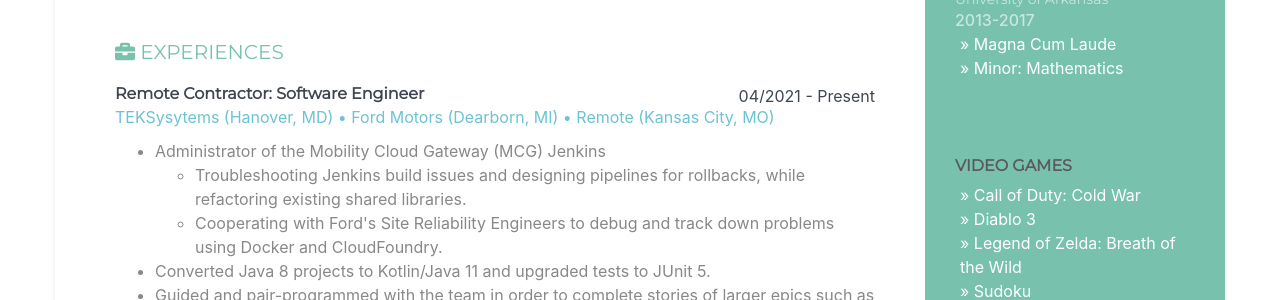
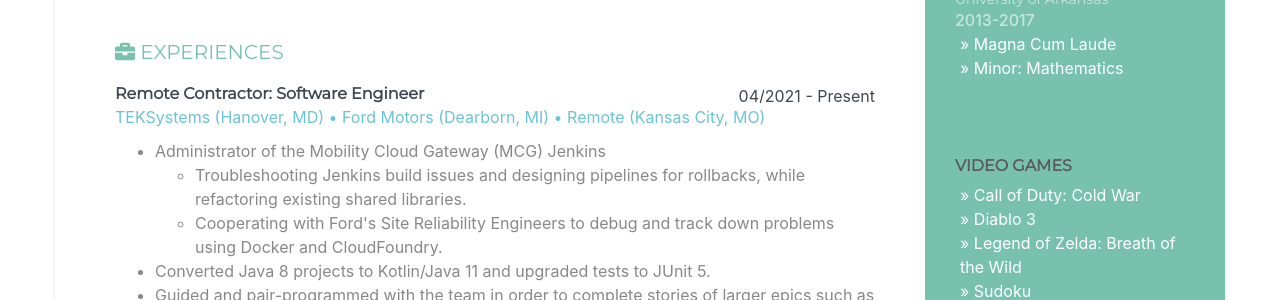
Before and after one commit to ThyRex3/thyrex3.github.io, a Jekyll site: the page built from _pages/resume.html, in a window 1280 px wide and 900 px high, scrolled down 604 px. Shown: the part 153-453 px from the top of the window. Built offline with Jekyll 4.4.1, drawn with Linux system fonts in a browser that asks for light colours; nearby versions of some CDN libraries.

Commit message:
Update resume.html

```diff
--- a/_pages/resume.html
+++ b/_pages/resume.html
@@ -158,7 +158,7 @@ permalink: /resume.html
                             <h3 class="job-title"><b>Remote Contractor: Software Engineer</b></h3>
                             <div class="time">04/2021 - Present</div>
                         </div><!--//upper-row-->
-                        <div class="company">TEKSysytems (Hanover, MD) • Ford Motors (Dearborn, MI) • Remote (Kansas City, MO)</div>
+                        <div class="company">TEKSystems (Hanover, MD) • Ford Motors (Dearborn, MI) • Remote (Kansas City, MO)</div>
                     </div><!--//meta-->
                     <div class="details">
                         <ul>
```
